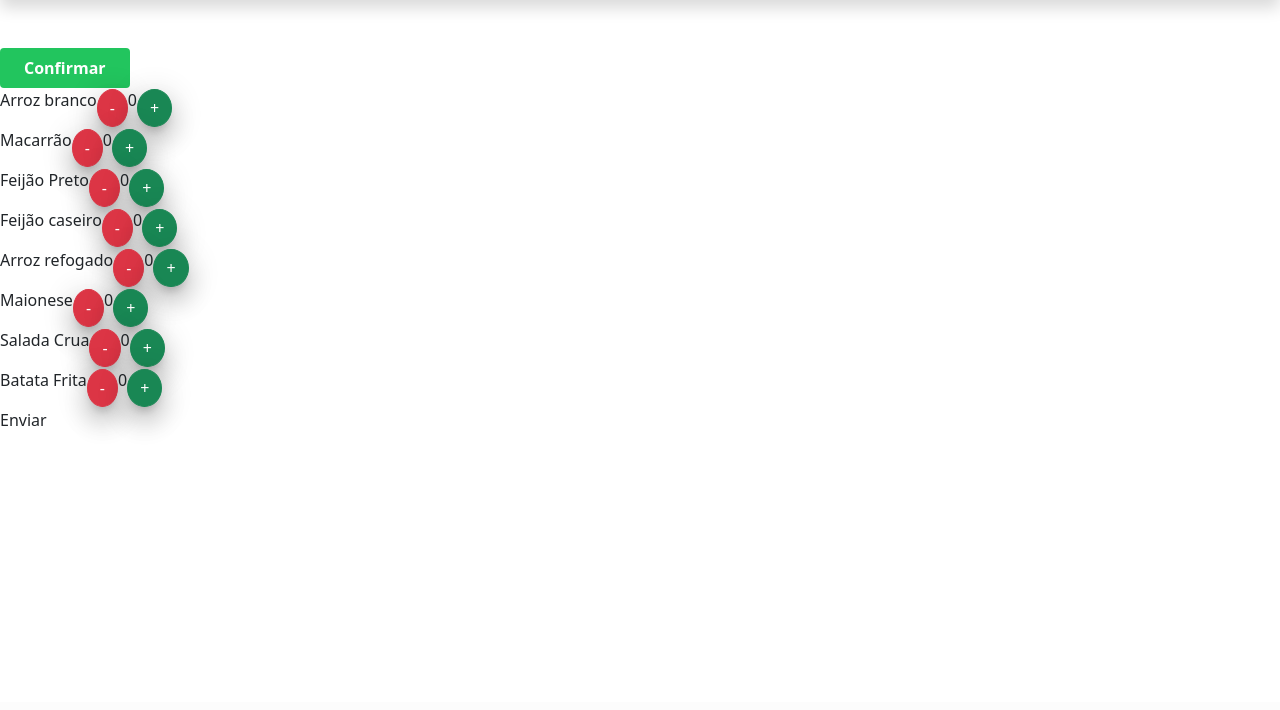
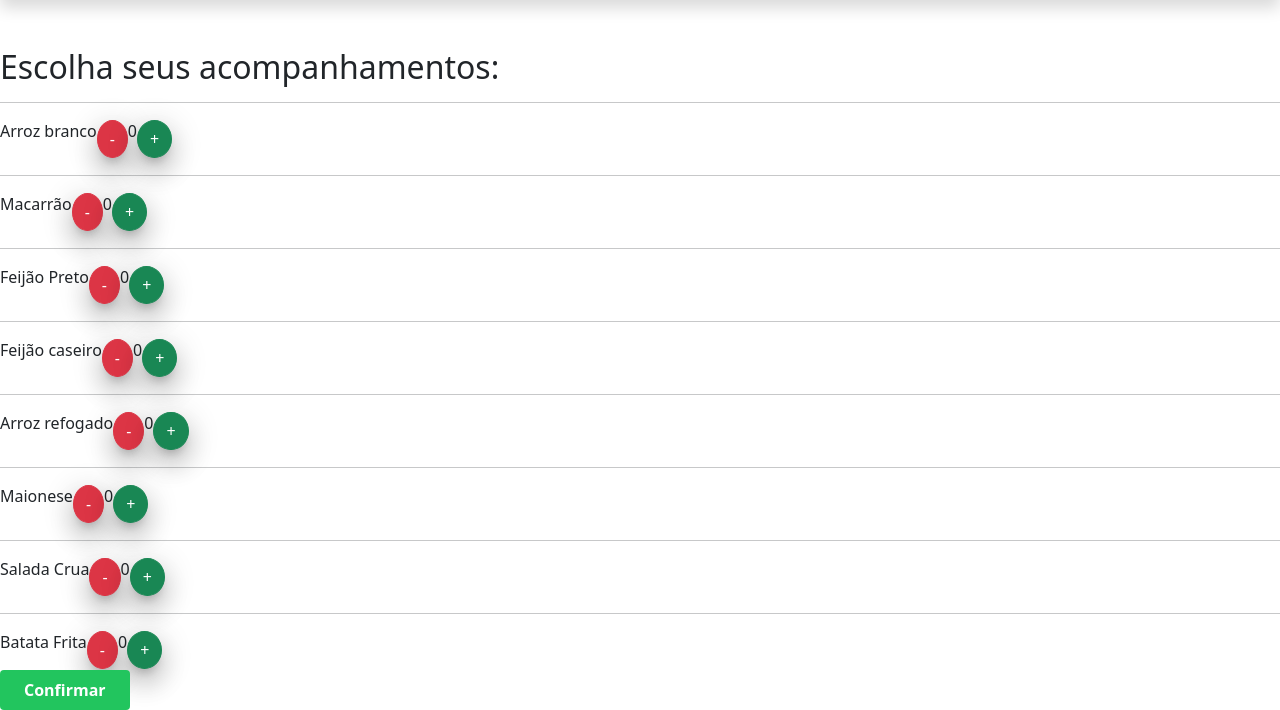
Before and after one commit to RafaelLopesPinheiro/website, a Django app: page /finish_order/ in a window 1280 px wide. Shown: the part 98-808 px from the top of the page. Before the commit the page ends 525 px from the top, so only its background shows below. Run offline with Django 4.2, Linux system fonts and the light colour scheme; data comes from the database, SQL or seed files in the repository; some libraries are stand-ins or nearby versions.

Commit message:
layout buttons

```diff
--- a/products/templates/finish_order.html
+++ b/products/templates/finish_order.html
@@ -49,7 +49,6 @@
 
 
 {% comment %}
-<h2>Escolha seus acompanhamentos: </h2>
 <form action='' method="POST">
    {% csrf_token %}
   <div class='container'>
@@ -72,7 +71,7 @@
 
 
   {% comment %} <input class='flex-sm-row border' type='text' value='Observações' id='observacoes'></input> {% endcomment %}
-  <input type='submit' value='Confirmar' class="bg-green-500 hover:bg-blue-700 text-white font-bold py-2 px-4 rounded" ></input>
+  {% comment %} <input type='submit' value='Confirmar' class="bg-green-500 hover:bg-blue-700 text-white font-bold py-2 px-4 rounded" ></input> {% endcomment %}
 
 
 
@@ -81,10 +80,12 @@
   {% comment %} <form method='POST'> {% endcomment %}
      {% comment %} {% csrf_token %} {% endcomment %}
 
+  <h2>Escolha seus acompanhamentos: </h2>
+
   <div id="acomp_form" class='cointainer'>
     <div id="acomp_list" class='flex-sm-row'>
       {% for item in object %}
-
+        <hr></hr>
         <div id='acomp_list_item_{{forloop.counter0}}' class='d-flex align-items-center' style='text-align:center'>
           <p id='acomp_name_{{forloop.counter0}}'>{{item}}</p>
 
@@ -96,7 +97,7 @@
       {% endfor %}
     </div>
 
-    <button id="sendOrderButton" type="button">Enviar</button>
+    <button id="sendOrderButton" type="button" class='bg-green-500 hover:bg-blue-700 text-white font-bold py-2 px-4 rounded'>Confirmar</button>
   </div>
 {% comment %} </form> {% endcomment %}
 
```
